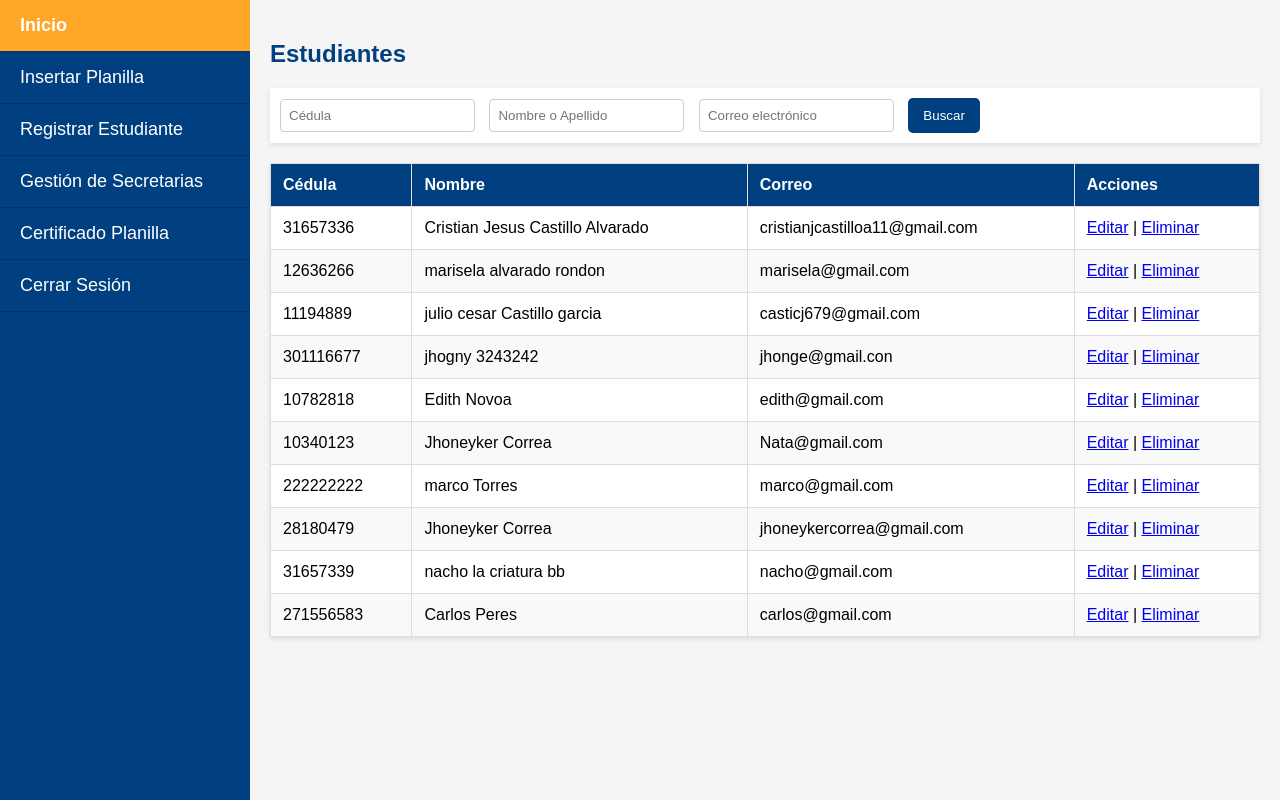
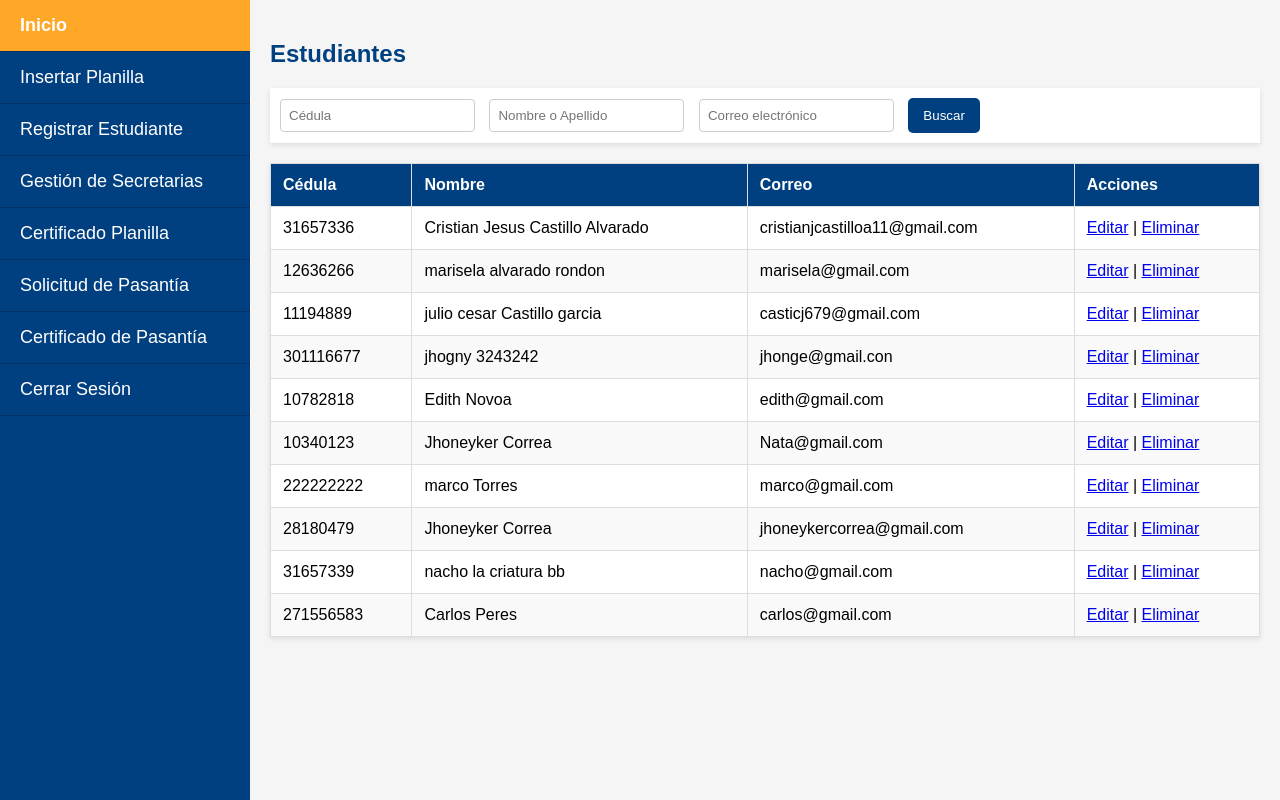
Before and after one commit to Jhoneyker18/Modulo-moya, a PHP site: page /admin.php in a window 1280 px wide. Run offline with PHP 8.4, Linux system fonts and the light colour scheme; a user stored in the database is signed in; data comes from the database, SQL or seed files in the repository; data that the repository does not hold is empty.

Commit message:
boton xD

```diff
--- a/php/admin.php
+++ b/php/admin.php
@@ -80,6 +80,8 @@ $internships = $stmtInternships->fetchAll(PDO::FETCH_ASSOC);
         <a href="registrar.php">Registrar Estudiante</a>
         <a href="registrar_secret.php">Gestión de Secretarias</a>
         <a href="certificado.php">Certificado Planilla</a>
+        <a href="archivos_pasantia_solicitud.php">Solicitud de Pasantía</a>
+        <a href="archivos_pasantia1.php">Certificado de Pasantía</a>
         <a href="logout.php">Cerrar Sesión</a>
     </div>
 
```
